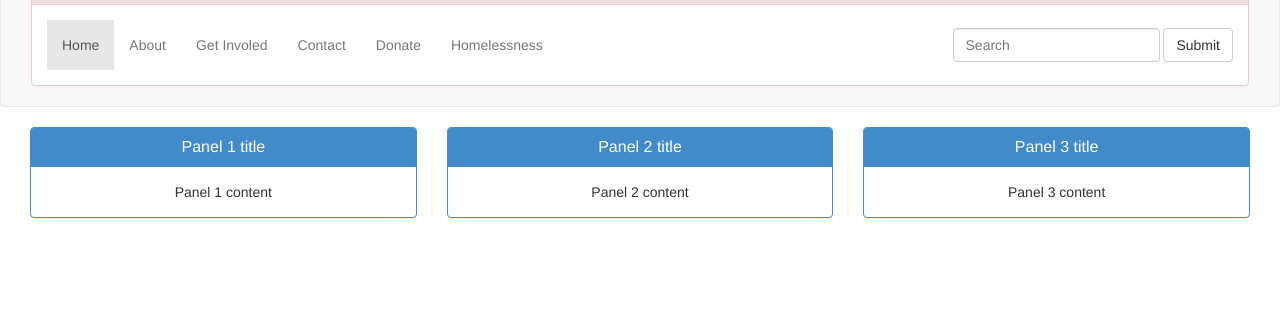
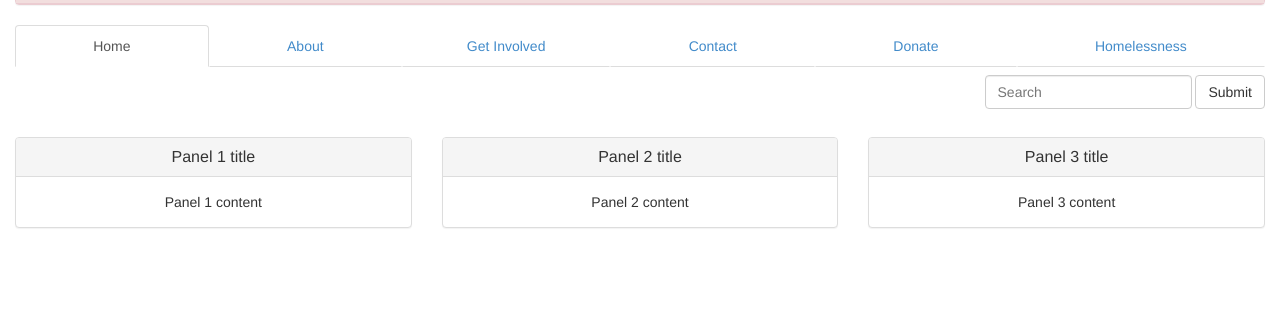
Before and after one commit to aldenweaver/CHAP2, a plain HTML site: page dev/framework.html in a window 1280 px wide. Shown: the part 173-508 px from the top of the page. Drawn offline with Linux system fonts and the light colour scheme.

Commit message:
Changed header and nav bar
Now header, nav bar, and search are finalized.
Also changed body panel colors from blue to gray.
Footer panels are not yet finalized.

```diff
--- a/dev/framework.html
+++ b/dev/framework.html
@@ -1,4 +1,4 @@
-<!-- Document: index.html, framework for CHAP website
+<!-- Document: framework.html, framework for CHAP website
      Author: Alden Weaver
      Date: November 2014
      Notes:
@@ -40,78 +40,70 @@
 
 <body>
 
-    <!-- Navigation Bar -->
-        <!-- Footer Panels -->
+  <!-- Header Panel -->
   <div class="container-fluid">
-
-        <!-- Footer Panels Row -->
       <div class="row">
-
-    <!-- Mailing List Panel -->
-
-    <nav class="navbar navbar-default" role="navigation">
-        <div class="container-fluid">
-
         <div class="col-lg-12">
           <div class="panel panel-danger">
             <div class="panel-heading">
               <h1 class="panel-title text-center">
                 <a href="index.html"><h1><b><img src="pictures/CHAP_logo.png"> Claremont Homeless Advocacy Program</b></h1></a>
+            </div>  <!-- /Panel Heading -->
+          </div> <!-- /Panel -->
+      </div> <!-- /Column -->
+    </div> <!-- /Row -->
+  </div> <!-- /Container-->
+  <!-- /Header Panel -->
+
+  <!-- Navigation Bar -->
+  <div class="container-fluid">
+    <div class="row">
+      <div class="col-lg-12">
+
+        <!-- Nav Tabs -->
+        <ul class="nav nav-tabs nav-justified" role="tablist">
+          <li role="presentation" class="active"><a href="#">Home</a></li>
+          <li role="presentation"><a href="#">About</a></li>
+          <li role="presentation"><a href="#">Get Involved</a></li>
+          <li role="presentation"><a href="#">Contact</a></li>
+          <li role="presentation"><a href="#">Donate</a></li>
+          <li role="presentation"><a href="#">Homelessness</a></li>
+        </ul>
+        <!-- /Nav Tabs -->
+
       </div>
+    </div>
+  </div>
+  <!-- /Navigation Bar -->
 
-          <div class="panel-body text-center">
-            <div class="row">
-            <div class="navbar-header">
-                <button type="button" class="navbar-toggle" data-toggle="collapse" data-target="navbar-collapse">
-                    <span class="sr-only">Toggle navigation</span>
-                    <span class="icon-bar"></span>
-                    <span class="icon-bar"></span>
-                    <span class="icon-bar"></span>
-                </button>
-            </div> <!-- /Navbar Header -->
-          </div> <!-- /Row -->
-
-          <div class="row"> <!-- Navbar Links and Search Row -->
-            <!-- Navbar Links -->
-            <div class="collapse navbar-collapse navbar-center" id="dashboard-navbar-dropdown">
-                <ul class="nav navbar-nav" nav-menu="active">
-                    <li class="active"><a href="#">Home</a></li>
-                    <li><a href="#">About</a></li>
-                    <li><a href="#">Get Involed</a></li>
-                    <li><a href="#">Contact</a></li>
-                    <li><a href="#">Donate</a></li>
-                    <li><a href="#">Homelessness</a></li>
-                </ul>
 
   <!-- Search Bar -->
+  <div class="container-fluid">
+    <div class="row">
+      <div class="col-lg-12">
+
         <form class="navbar-form navbar-right" role="search">
           <div class="form-group">
             <input type="text" class="form-control" placeholder="Search">
           </div>
           <button type="submit" class="btn btn-default">Submit</button>
         </form>
+
+      </div>
+    </div>
+  </div>
   <!-- /Search Bar -->
 
-          </div> <!-- /Navbar Links -->
-
-          </div> <!-- /Row -->
-          </div> <!-- /Panel Body -->
-        </div> <!-- /Panel -->
-    </div> <!-- /Mailing List Panel -->
-           </div> <!-- /Row -->
-        </div>  <!-- /Container -->
-    </nav> <!-- /Navigation Bar -->
+  <br>
 
 
   <!-- Body Panels -->
   <div class="container-fluid">
-
-      <!-- Body Panels Row -->
     <div class="row">
 
       <!-- Body Panel 1 -->
       <div class="col-lg-4">
-          <div class="panel panel-primary">
+        <div class="panel panel-default">
           <div class="panel-heading">
             <h3 class="panel-title text-center">Panel 1 title</h3>
           </div>
@@ -123,7 +115,7 @@
 
       <!-- Body Panel 2 -->
       <div class="col-lg-4">
-          <div class="panel panel-primary">
+        <div class="panel panel-default">
           <div class="panel-heading">
             <h3 class="panel-title text-center">Panel 2 title</h3>
           </div>
@@ -135,7 +127,7 @@
 
       <!-- Body Panel 3 -->
       <div class="col-lg-4">
-          <div class="panel panel-primary">
+        <div class="panel panel-default">
           <div class="panel-heading">
             <h3 class="panel-title text-center">Panel 3 title</h3>
           </div>
@@ -145,7 +137,7 @@
         </div>
       </div> <!-- /Body Panel 3 -->
 
-      </div> <!-- /Body Panels Row -->
+    </div> <!-- /Row -->
   </div> <!-- /Body Panels -->
 
 
@@ -246,8 +238,7 @@
               </div> <!-- /Panel -->
           </div> <!-- /Contact Panel -->
 
-        </div> <!-- /Footer Panels Row -->
-
+      </div> <!-- /Row -->
   </div> <!-- /Footer Panels -->
 
 </body>
```
Also changed, not shown: dev/scraps.txt. Lines whose indentation alone changed are shown as unchanged.
